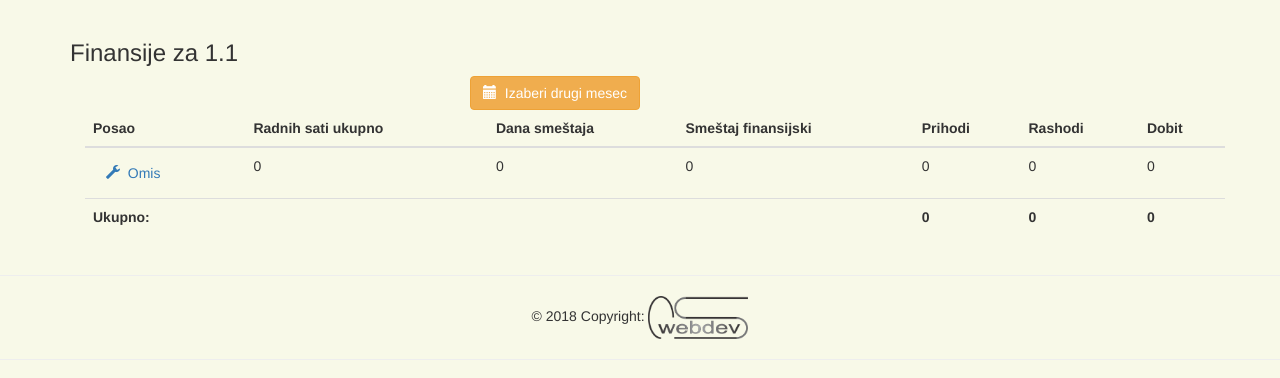
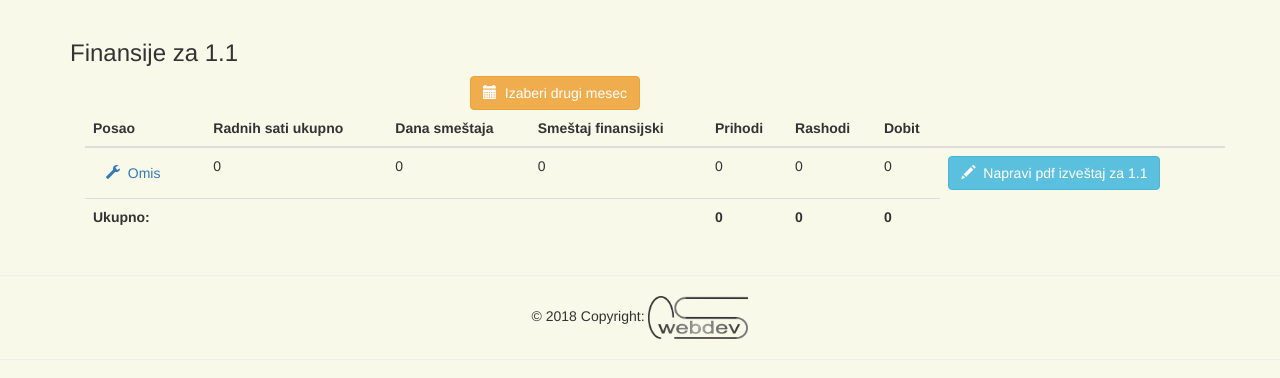
Before and after one commit to papulic/htwerke_heroku_deploy_version, a Django app: page /administracija/mesecni_pregled_poslova/1/1 in a window 1280 px wide. Shown: the part 52-430 px from the top of the page. Run offline with Django 3.2, Linux system fonts and the light colour scheme; a user stored in the database is signed in; data comes from the database, SQL or seed files in the repository; some libraries are stand-ins or nearby versions.

Commit message:
Add files via upload

```diff
--- a/projects/templates/projects/mesecni_izvod_finansije.html
+++ b/projects/templates/projects/mesecni_izvod_finansije.html
@@ -31,6 +31,7 @@
                     <th>Prihodi</th>
                     <th>Rashodi</th>
                     <th>Dobit</th>
+                    <th></th>
                 </tr>
                 </thead>
                 <tbody>
@@ -72,6 +73,13 @@
                     <td>{{ v }}</td>
                     {% endif %}
                     {% endfor %}
+                    <td>
+                            <a href="{% url 'projects:pdf_posao_mesecni' posao.id mesec godina %}">
+                                <button type="button" class="btn btn-info">
+                                    <span class="glyphicon glyphicon-pencil"></span>&nbsp; Napravi pdf izveštaj za {{ mesec }}.{{ godina }}
+                                </button>
+                            </a>
+                        </td>
                 </tr>
                 {% endfor %}
                 <tr>
```
